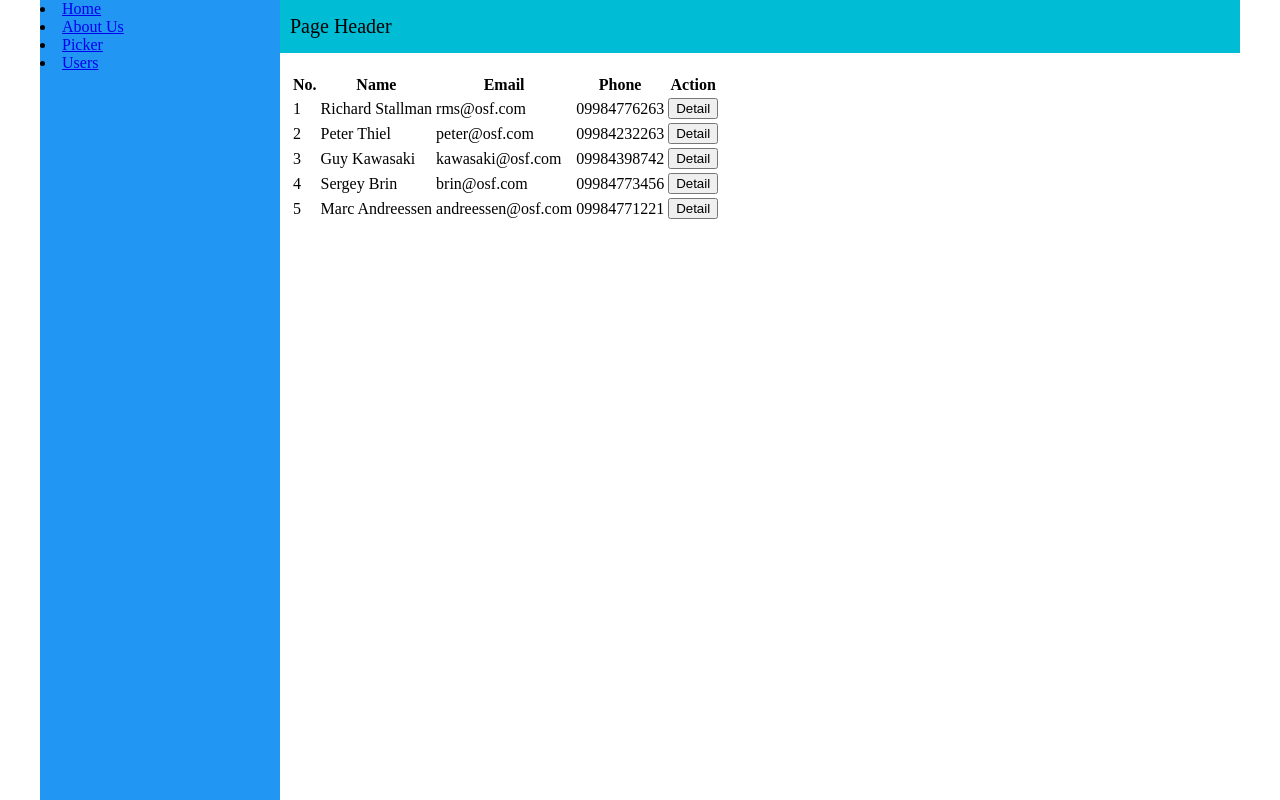
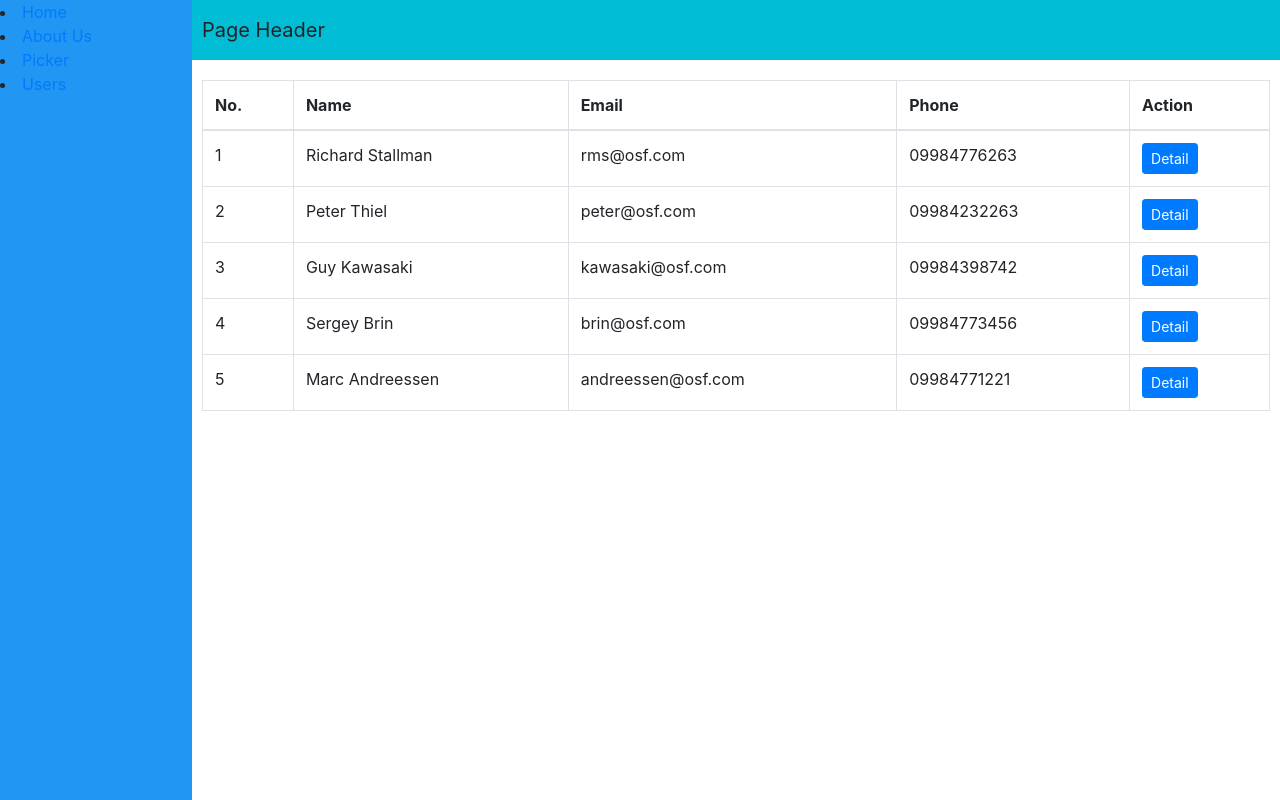
Before and after one commit to MyoMyint123/MyReactApp, a React app: page /users in a window 1280 px wide. Built offline with nearby package versions, Linux system fonts and the light colour scheme; data requests are answered from the project's data file.

Commit message:
Third Commit

```diff
--- a/package.json
+++ b/package.json
@@ -9,7 +9,6 @@
   },
   "dependencies": {
     "babel-polyfill": "^6.26.0",
-    "bootstrap": "^4.0.0",
     "classnames": "^2.2.5",
     "cross-fetch": "^2.1.0",
     "global": "^4.3.2",
@@ -30,7 +29,7 @@
     "todomvc-app-css": "^2.1.0"
   },
   "scripts": {
-    "start": "set PORT=8003 && react-scripts start",
+    "start": "set PORT=8004 && react-scripts start",
     "build": "react-scripts build",
     "eject": "react-scripts eject",
     "test": "react-scripts test"
--- a/public/index.html
+++ b/public/index.html
@@ -4,6 +4,7 @@
     <meta charset="utf-8">
     <meta name="viewport" content="width=device-width, initial-scale=1">
     <title>Redux TodoMVC Example</title>
+    <link rel="stylesheet" href="https://maxcdn.bootstrapcdn.com/bootstrap/4.0.0/css/bootstrap.min.css" integrity="sha384-Gn5384xqQ1aoWXA+058RXPxPg6fy4IWvTNh0E263XmFcJlSAwiGgFAW/dAiS6JXm" crossorigin="anonymous">
   </head>
   <body>
     <div class="todoapp" id="root"></div>
@@ -17,5 +18,9 @@
       To begin the development, run `npm start` in this folder.
       To create a production bundle, use `npm run build`.
     -->
+
   </body>
+<script src="https://code.jquery.com/jquery-3.2.1.slim.min.js" integrity="sha384-KJ3o2DKtIkvYIK3UENzmM7KCkRr/rE9/Qpg6aAZGJwFDMVNA/GpGFF93hXpG5KkN" crossorigin="anonymous"></script>
+<script src="https://cdnjs.cloudflare.com/ajax/libs/popper.js/1.12.9/umd/popper.min.js" integrity="sha384-ApNbgh9B+Y1QKtv3Rn7W3mgPxhU9K/ScQsAP7hUibX39j7fakFPskvXusvfa0b4Q" crossorigin="anonymous"></script>
+<script src="https://maxcdn.bootstrapcdn.com/bootstrap/4.0.0/js/bootstrap.min.js" integrity="sha384-JZR6Spejh4U02d8jOt6vLEHfe/JQGiRRSQQxSfFWpi1MquVdAyjUar5+76PVCmYl" crossorigin="anonymous"></script>
 </html>
--- a/src/assets/css/app.css
+++ b/src/assets/css/app.css
@@ -1,12 +1,11 @@
 body{
-    width: 1200px;
-    margin: 0 auto;
+    margin: 0;
 }
 .d-flex {
     overflow: hidden;
 }
 .sidebar{
-    width: 20%;
+    width: 15%;
     height: 100vh;
     background-color: #2196f3;
     float: left;
@@ -14,7 +13,7 @@ body{
 /*  */
 
 .content{
-    width: 80%;
+    width: 85%;
     height: 100vh;
     float: left;
 }
--- a/src/components/user/UserDetail.js
+++ b/src/components/user/UserDetail.js
@@ -11,7 +11,7 @@ const UserDetail = (props) =>{
                 </ul>
             </div>
             <div>
-                <button onClick={props.callbackBack}>Back</button>
+                <button className="btn btn-default" onClick={props.callbackBack}>Back</button>
             </div>
         </div>
     )
--- a/src/components/user/UserTable.js
+++ b/src/components/user/UserTable.js
@@ -12,7 +12,7 @@ class UserTable extends Component{
           };
         return(
             <div className="page-content">
-                <table className="table">
+                <table className="table table-bordered">
                     <thead>
                         <tr>
                             <th>No.</th>
@@ -30,7 +30,7 @@ class UserTable extends Component{
                                     <td>{user.name}</td>
                                     <td>{user.email}</td>
                                     <td>{user.mobile_phone}</td>
-                                    <td><button onClick={()=>callbackDetail(user.id)}>Detail</button></td>
+                                    <td><button className="btn btn-primary btn-sm" onClick={()=>callbackDetail(user.id)}>Detail</button></td>
                                 </tr>
 
                             )
```
Also changed, not shown: 1 other file.
